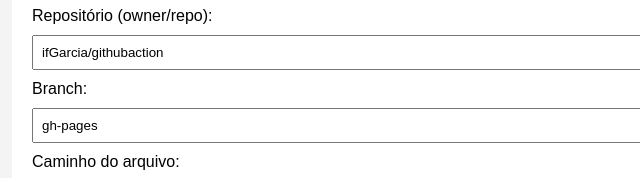
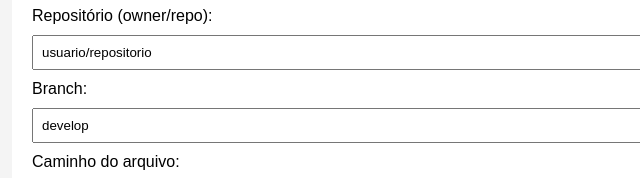
Before and after one commit to ifGarcia/githubaction, a plain HTML site: page index.html in a window 1280 px wide. Shown: the part 194-372 px from the top of the page, 158-798 px from the left. Drawn offline with Linux system fonts and the light colour scheme.

Commit message:
Update index.html

```diff
--- a/index.html
+++ b/index.html
@@ -59,9 +59,9 @@
     <label>Token do GitHub:</label>
     <input type="password" id="token" placeholder="GitHub Token" />
     <label>Repositório (owner/repo):</label>
-    <input type="text" id="repo" value="ifGarcia/githubaction" />
+    <input type="text" id="repo" value="usuario/repositorio" />
     <label>Branch:</label>
-    <input type="text" id="branch" value="gh-pages" />
+    <input type="text" id="branch" value="develop" />
     <label>Caminho do arquivo:</label>
     <input type="text" id="filepath" value="access_control.json" />
     <button onclick="carregar()">Carregar</button>
```
